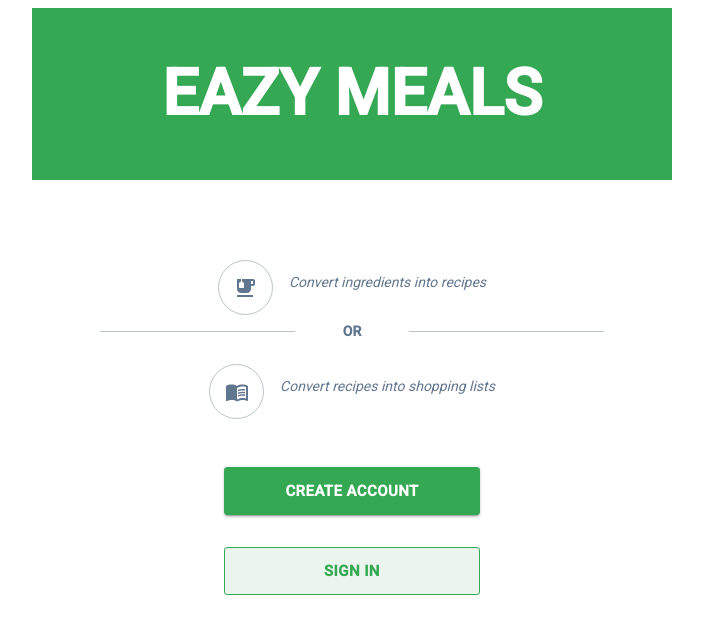
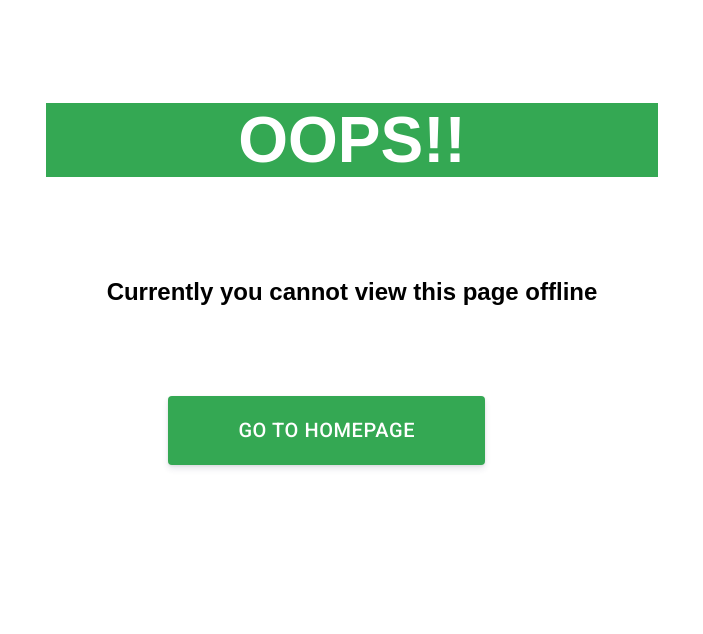
Before and after one commit to TeamEazyMeals/eazy-meals, a React (Create React App) app: page /fallback in a window 1280 px wide. Shown: the top 634 px of the page, without its empty margins (288-991 px from the left). Built offline with nearby package versions, Linux system fonts and the light colour scheme; what gotrue-js would draw is missing.

Commit message:
limit cache size functionality added

```diff
--- a/src/components/App/App.jsx
+++ b/src/components/App/App.jsx
@@ -18,6 +18,7 @@ import HomePage from "../../views/AllRecipes/HomePage";
 import AddOrFindRecipes from "../AddOrFindRecipes/AddOrFindRecipes";
 import internalRecipes from "../../api/cms/internalRecipes";
 import RecipeCategories from "../RecipeCategories/RecipeCategories";
+import Fallback from "../../views/FallBack/FallBack";
 
 internalRecipes.sync();
 
@@ -31,7 +32,6 @@ const App = () => {
             path="/config/familyallergies"
             children={<FamilyAllergies />}
           />
-
           <Route
             path="/config/healthconditions"
             children={<HealthConditions />}
@@ -56,6 +56,7 @@ const App = () => {
           <Route path="/forgotpassword" children={<ForgotPassword />} />
           <Route path="/homepage/signup" children={<SignUp />} />
           <Route path="/homepage/login" children={<LogIn />} />
+          <Route path="/fallback" children={<Fallback />}></Route>
           <Route path="/" children={<HomePage />} />
         </Switch>
       </BrowserRouter>
--- /dev/null
+++ b/src/views/FallBack/FallBack.jsx
@@ -0,0 +1,56 @@
+import React from "react";
+import { Redirect } from "react-router-dom";
+import useAuth from "../../utility/useAuth";
+import styled from "styled-components";
+import { Button } from "@material-ui/core";
+
+const Header = styled.h4`
+  font-size: 64px;
+  text-align: center;
+  color: white;
+  font: Robot;
+  background: #34a853;
+`;
+
+const StyledButton = styled(Button)`
+  && {
+    background: #34a853;
+    box-shadow: 0 4px 6px rgba(50, 50, 93, 0.11), 0 1px 3px rgba(0, 0, 0, 0.08);
+    padding: 17px 70px;
+    color:white;
+    margin-top:50px;
+    font-size:20px;
+    margin-left:20%;
+
+
+`;
+const StyledDiv = styled.div`
+  margin: auto;
+  width: 50%;
+  padding: 10px;
+  alighn-items:center;
+`;
+
+const StyledP = styled.p`
+color: black;
+  font-weight: bold;
+  font-size:1.5rem;
+  display: flex;
+  box-sizing: border-box;
+  flex-direction: column;
+  padding: 1rem;
+  text-align: center;
+  white-space: nowrap;`;
+
+const FallBack = () => {
+  return (
+    <StyledDiv>
+      <Header>OOPS!!</Header>
+      <StyledP>Currently you cannot view this page offline</StyledP>
+
+     <StyledButton href="/">Go to Homepage</StyledButton>
+
+    </StyledDiv>
+  );
+};
+export default FallBack;
```
Also changed, not shown: public/sw.js (added, +62 -0 lines), src/sw.js (deleted, +0 -44 lines).
